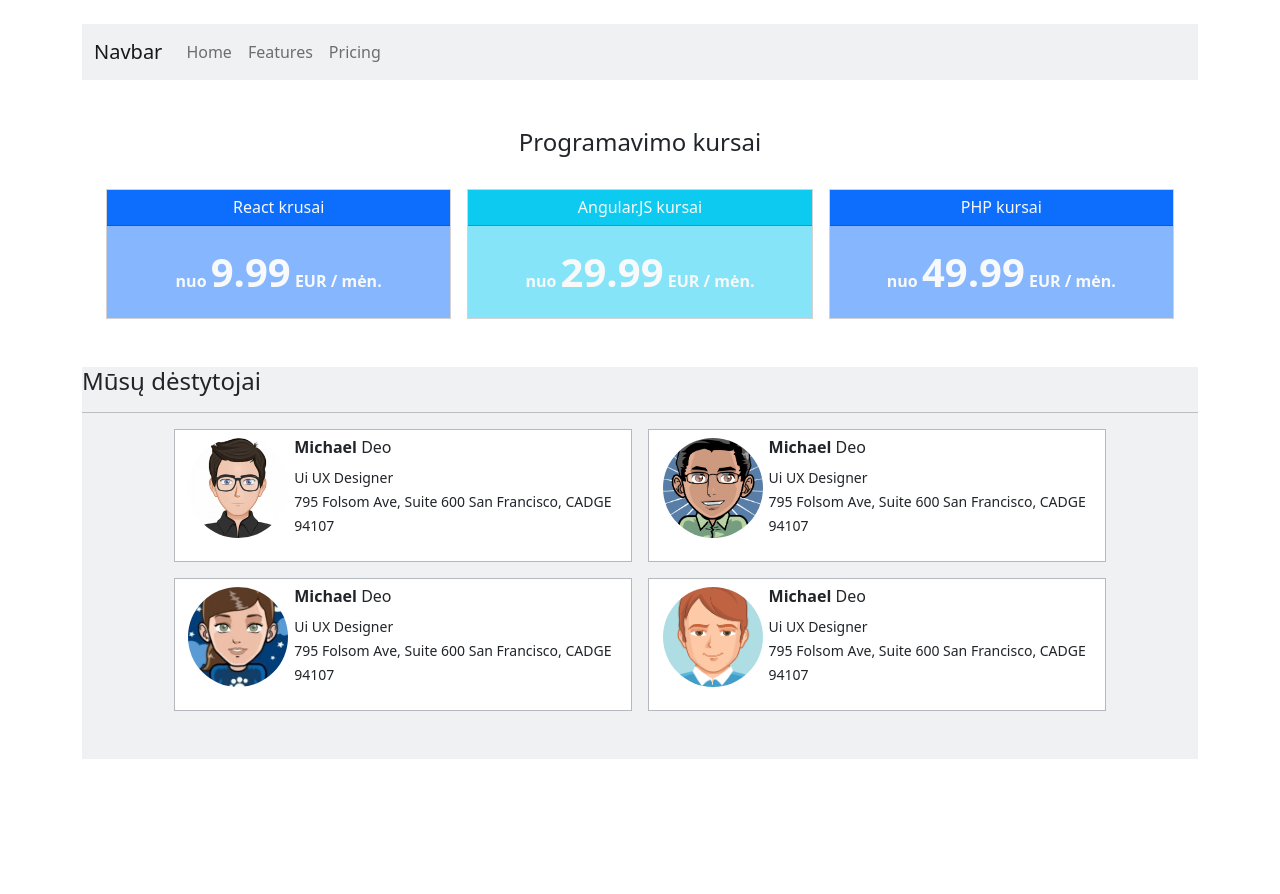
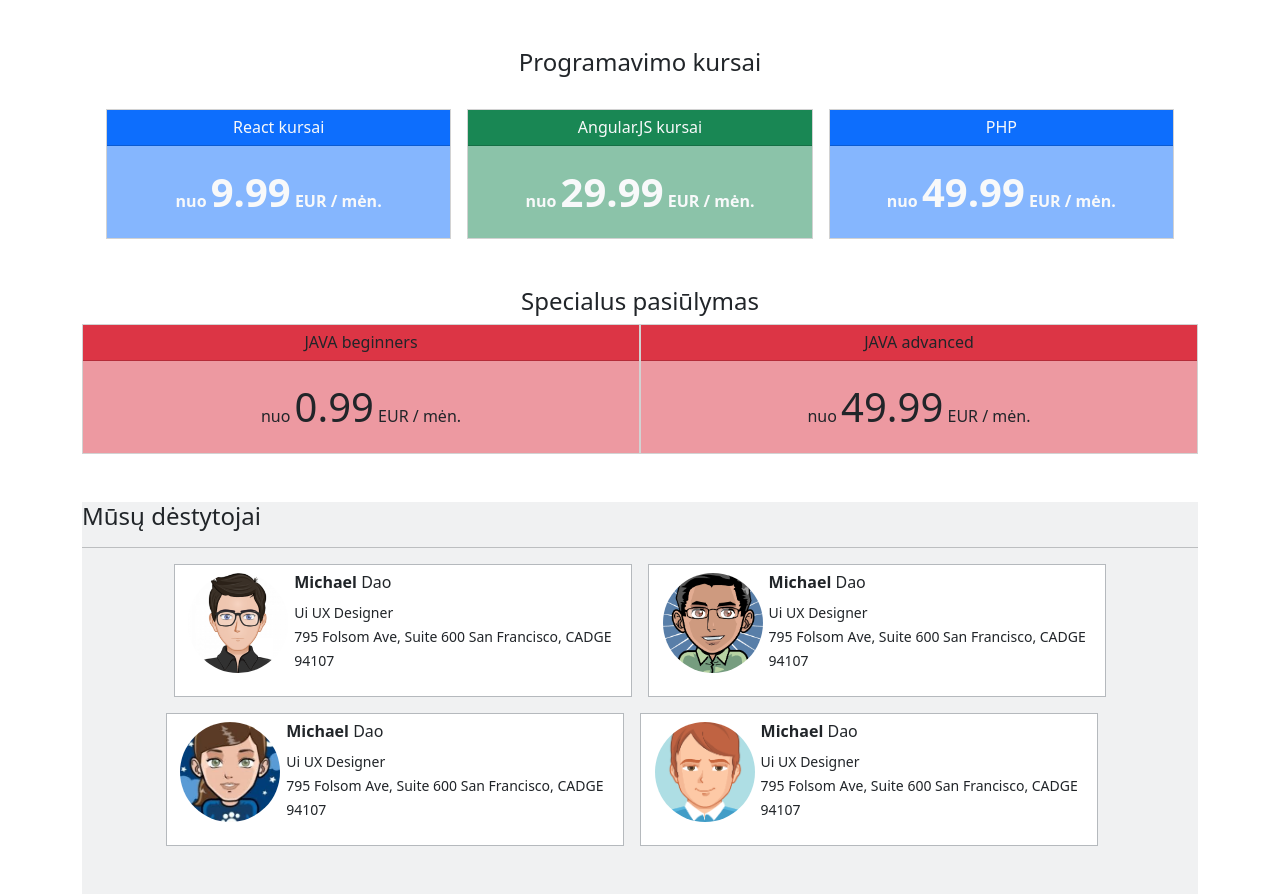
Before and after one commit to felicitasamanta/react, a React (Create React App) app: page / in a window 1280 px wide. Before the commit the page ends 800 px from the top, so only its background shows below. Built offline with nearby package versions, Linux system fonts and the light colour scheme.

Commit message:
adding data

```diff
--- a/src/App.js
+++ b/src/App.js
@@ -1,80 +1,45 @@
 import "./App.css";
 import "bootstrap/dist/css/bootstrap.css";
-import image1 from "./assets/images/1.png";
-import image2 from "./assets/images/2.png";
-import image3 from "./assets/images/3.png";
-import image4 from "./assets/images/4.png";
+import Course from "./components/course";
+import coursesData from "./data/coursesData";
+import teachersData from "./data/teachersData";
+import Teacher from "./components/teacher";
+import SpecialOffers from "./components/specialOffer";
+import specialOffersData from "./data/specialOffersData";
+//jei importuojam css, rasome galune, jei js, nerasome - taip atskiria dokumentus
 
 function App() {
+  const courses = coursesData;
+  const specialOffers = specialOffersData;
+
+  const teachers = teachersData;
+
+  const coursesAll = [];
+  for (let i = 0; i < courses.length; i++) {
+    coursesAll.push(
+      // ar cia butinass div??? jei taip ,ar galima deti div su visom klasem
+      // <div class="d-flex flex-wrap justify-content-around pt-4 text-light fw-bolder gap-3 px-4 flex-shrink-1">
+
+      <Course course={courses[i]}></Course>
+    );
+  }
+  const specialOffersAll = [];
+  for (let i = 0; i < specialOffers.length; i++) {
+    specialOffersAll.push(
+      <SpecialOffers specialOffer={specialOffers[i]}></SpecialOffers>
+    );
+  }
+
   return (
     <div class="container mt-4 ">
-      <header>
-        <nav class="navbar navbar-expand-sm bg-secondary bg-opacity-10">
-          <div class="container-fluid">
-            <a class="navbar-brand" href="#">
-              Navbar
-            </a>
-            <button
-              class="navbar-toggler"
-              type="button"
-              data-bs-toggle="collapse"
-              data-bs-target="#navbarNavAltMarkup"
-              aria-controls="navbarNavAltMarkup"
-              aria-expanded="false"
-              aria-label="Toggle navigation"
-            >
-              <span class="navbar-toggler-icon"></span>
-            </button>
-            <div class="collapse navbar-collapse" id="navbarNavAltMarkup">
-              <div class="navbar-nav">
-                <a class="nav-link" aria-current="page" href="#">
-                  Home
-                </a>
-                <a class="nav-link" href="#">
-                  Features
-                </a>
-                <a class="nav-link" href="#">
-                  Pricing
-                </a>
-
-              </div>
-            </div>
-          </div>
-        </nav>
-      </header>
       <section class="text-center mt-5">
         <h2 class="fs-4">Programavimo kursai</h2>
         <div class="d-flex flex-wrap justify-content-around pt-4 text-light fw-bolder gap-3 px-4 flex-shrink-1">
-          <div class="card col-md-3 col-sm-5 rounded-0 flex-grow-1">
-            <div class="card-header bg-primary rounded-0 ">
-              <h3 class="fs-6 m-0 "> React krusai</h3>
-            </div>
-            <div class="card-body bg-opacity-50 bg-primary">
-              <p class="card-text fs-6">
-                nuo <span class="fs-1">9.99</span> EUR / mėn.
-              </p>
-            </div>
-          </div>
-          <div class="card col-md-3 col-sm-5 rounded-0 flex-grow-1 ">
-            <div class="card-header rounded-0  bg-info ">
-              <h3 class="fs-6 m-0"> Angular.JS kursai</h3>
-            </div>
-            <div class="card-body bg-opacity-50 bg-info">
-              <p class="card-text fs-6 ">
-                nuo <span class="fs-1">29.99</span> EUR / mėn.
-              </p>
-            </div>
-          </div>
-          <div class="card col-md-3 col-sm-12 rounded-0  flex-grow-1">
-            <div class="card-header rounded-0 bg-primary">
-              <h3 class="fs-6 m-0"> PHP kursai</h3>
-            </div>
-            <div class="card-body bg-opacity-50 bg-primary">
-              <p class="card-text fs-6 ">
-                nuo <span class="fs-1">49.99</span> EUR / mėn.
-              </p>
-            </div>
-          </div>
+          {coursesAll}
+        </div>
+        <div class=" d-flex row mt-5">
+          <h2 class="fs-4"> Specialus pasiūlymas</h2>
+          <div class="col-6 d-flex flex-grow-1">{specialOffersAll}</div>
         </div>
       </section>
 
@@ -82,90 +47,11 @@ function App() {
         <h2 class="fs-4">Mūsų dėstytojai</h2>
         <hr></hr>
         <div class="d-flex flex-wrap justify-content-center px-2 gap-3 ">
-          <div class="col-md-5 col-sm-12 bg-white border border-secondary border-opacity-50 d-flex justify-content-between p-2 flex-wrap g-3">
-            <div class="flex-grow-1 d-flex justify-content-center ">
-              <img
-                src={image1}
-                alt="react logo"
-                style={{ height: 100, width: 100 }}
-                class="rounded-circle"
-              ></img>
-            </div>
-            <div class="flex-grow-1">
-              <h3 class="fs-6 ">
-                <strong>Michael</strong> Deo
-              </h3>
-              <p>
-                <small>
-                  Ui UX Designer <br></br>
-                  795 Folsom Ave, Suite 600 San Francisco, CADGE <br></br> 94107
-                </small>
-              </p>
-            </div>
-          </div>
-          <div class="col-md-5 col-sm-12 bg-white border border-secondary border-opacity-50 d-flex justify-content-between p-2 flex-wrap g-3">
-            <div class="flex-grow-1 d-flex justify-content-center ">
-              <img
-                src={image2}
-                alt="react logo"
-                style={{ height: 100, width: 100 }}
-                class="rounded-circle"
-              ></img>
-            </div>
-            <div class="flex-grow-1">
-              <h3 class="fs-6 ">
-                <strong>Michael</strong> Deo
-              </h3>
-              <p>
-                <small>
-                  Ui UX Designer <br></br>
-                  795 Folsom Ave, Suite 600 San Francisco, CADGE <br></br> 94107
-                </small>
-              </p>
-            </div>
-          </div>
-          <div class="col-md-5 col-sm-12 bg-white border border-secondary border-opacity-50 d-flex justify-content-between p-2 flex-wrap g-3">
-            <div class="flex-grow-1 d-flex justify-content-center ">
-              <img
-                src={image3}
-                alt="react logo"
-                style={{ height: 100, width: 100 }}
-                class="rounded-circle"
-              ></img>
-            </div>
-            <div class="flex-grow-1">
-              <h3 class="fs-6 ">
-                <strong>Michael</strong> Deo
-              </h3>
-              <p>
-                <small>
-                  Ui UX Designer <br></br>
-                  795 Folsom Ave, Suite 600 San Francisco, CADGE <br></br> 94107
-                </small>
-              </p>
-            </div>
-          </div>
-          <div class="col-md-5 col-sm-12 bg-white border border-secondary border-opacity-50 d-flex justify-content-between p-2 flex-wrap g-3">
-            <div class="flex-grow-1 d-flex justify-content-center ">
-              <img
-                src={image4}
-                alt="react logo"
-                style={{ height: 100, width: 100 }}
-                class="rounded-circle "
-              ></img>
-            </div>
-            <div class="flex-grow-1">
-              <h3 class="fs-6 ">
-                <strong>Michael</strong> Deo
-              </h3>
-              <p>
-                <small>
-                  Ui UX Designer <br></br>
-                  795 Folsom Ave, Suite 600 San Francisco, CADGE <br></br> 94107
-                </small>
-              </p>
-            </div>
-          </div>
+          <Teacher teacher={teachers[0]}></Teacher>
+          <Teacher teacher={teachers[1]}></Teacher>
+          <Teacher teacher={teachers[2]}></Teacher>
+          <Teacher teacher={teachers[3]}></Teacher>
+          <div></div>
         </div>
       </section>
     </div>
--- /dev/null
+++ b/src/components/course.js
@@ -0,0 +1,21 @@
+//grazina komponenta, DOM'o elementa
+function Course(props) {
+  const title = props.course.title;
+  const price = props.course.price;
+  const cssClass1 = "card-header rounded-0 " + props.course.cssClass1;
+  const cssClass2 = "card-body bg-opacity-50 " + props.course.cssClass2;
+
+  return (
+    <div class="card col-md-3 col-sm-5 rounded-0 flex-grow-1">
+      <div class={cssClass1}>
+        <h3 class="fs-6 m-0 ">{title}</h3>
+      </div>
+      <div class={cssClass2}>
+        <p class="card-text fs-6">
+          nuo <span class="fs-1">{price}</span> EUR / mėn.
+        </p>
+      </div>
+    </div>
+  );
+}
+export default Course;
--- /dev/null
+++ b/src/components/specialOffer.js
@@ -0,0 +1,20 @@
+function SpecialOffer (props) {
+    const title = props.specialOffer.title;
+    const price = props.specialOffer.price;
+    const cssClass1 = "card-header rounded-0 " + props.specialOffer.cssClass1;
+    const cssClass2 = "card-body bg-opacity-50 " + props.specialOffer.cssClass2;
+
+    return (
+      <div class="card col-md-3 col-sm-5 rounded-0 flex-grow-1">
+        <div class={cssClass1}>
+          <h3 class="fs-6 m-0 ">{title}</h3>
+        </div>
+        <div class={cssClass2}>
+          <p class="card-text fs-6">
+            nuo <span class="fs-1">{price}</span> EUR / mėn.
+          </p>
+        </div>
+      </div>
+    );
+  }
+  export default SpecialOffer;
--- /dev/null
+++ b/src/components/teacher.js
@@ -0,0 +1,36 @@
+function Teacher(props) {
+  const firstName = props.teacher.firstName;
+  const lastName = props.teacher.lastName;
+  const profession = props.teacher.profession;
+  const address = props.teacher.address;
+  const zipCode = props.teacher.zipCode;
+
+  const image = props.teacher.image;
+
+  return (
+    <div class="col-md-5 col-sm-12 bg-white border border-secondary border-opacity-50 d-flex justify-content-between p-2 flex-wrap g-3">
+      <div class="flex-grow-1 d-flex justify-content-center ">
+        <img
+          src={image}
+          alt="react logo"
+          style={{ height: 100, width: 100 }}
+          class="rounded-circle"
+        ></img>
+      </div>
+      <div class="flex-grow-1">
+        <h3 class="fs-6 ">
+          <strong>{firstName}</strong> {lastName}
+        </h3>
+        <p>
+          <small>
+            {profession} <br></br>
+            {address}
+            <br></br> {zipCode}
+          </small>
+        </p>
+      </div>
+    </div>
+  );
+}
+
+export default Teacher;
--- /dev/null
+++ b/src/data/coursesData.js
@@ -0,0 +1,23 @@
+const coursesData = [
+  {
+    title: "React kursai",
+    price: "9.99",
+    cssClass1: "bg-primary",
+    cssClass2: "bg-primary ",
+  },
+  {
+    title: "Angular.JS kursai",
+    price: "29.99",
+    cssClass1: "bg-success",
+    cssClass2: "bg-success",
+  },
+  {
+    title: "PHP",
+    price: "49.99",
+    cssClass1: "bg-primary",
+    cssClass2: "bg-primary",
+  },
+
+];
+
+export default coursesData;
--- /dev/null
+++ b/src/data/specialOffersData.js
@@ -0,0 +1,18 @@
+const specialOffersData = [
+
+    {
+      title: "JAVA beginners",
+      price: "0.99",
+      cssClass1: "bg-danger",
+      cssClass2: "bg-danger",
+    },
+    {
+      title: "JAVA advanced",
+      price: "49.99",
+      cssClass1: "bg-danger",
+      cssClass2: "bg-danger",
+    },
+
+  ];
+
+  export default specialOffersData;
--- /dev/null
+++ b/src/data/teachersData.js
@@ -0,0 +1,39 @@
+import image1 from "../assets/images/1.png";
+import image2 from "../assets/images/2.png";
+import image3 from "../assets/images/3.png";
+import image4 from "../assets/images/4.png";
+const teachersData = [
+  {
+    firstName: "Michael",
+    lastName: "Dao",
+    profession: "Ui UX Designer",
+    address: "795 Folsom Ave, Suite 600 San Francisco, CADGE",
+    zipCode: "94107",
+    image: image1,
+  },
+  {
+    firstName: "Michael",
+    lastName: "Dao",
+    profession: "Ui UX Designer",
+    address: "795 Folsom Ave, Suite 600 San Francisco, CADGE",
+    zipCode: "94107",
+    image: image2,
+  },
+  {
+    firstName: "Michael",
+    lastName: "Dao",
+    profession: "Ui UX Designer",
+    address: "795 Folsom Ave, Suite 600 San Francisco, CADGE",
+    zipCode: "94107",
+    image: image3,
+  },
+  {
+    firstName: "Michael",
+    lastName: "Dao",
+    profession: "Ui UX Designer",
+    address: "795 Folsom Ave, Suite 600 San Francisco, CADGE",
+    zipCode: "94107",
+    image: image4,
+  },
+];
+export default teachersData;
--- a/src/index.js
+++ b/src/index.js
@@ -3,6 +3,7 @@ import ReactDOM from 'react-dom/client';
 import './index.css';
 import App from './App';
 import reportWebVitals from './reportWebVitals';
+
 
 const root = ReactDOM.createRoot(document.getElementById('root'));
 root.render(
```
Also changed, not shown: src/components/nav.js (added), src/data/linksData.js (added).
